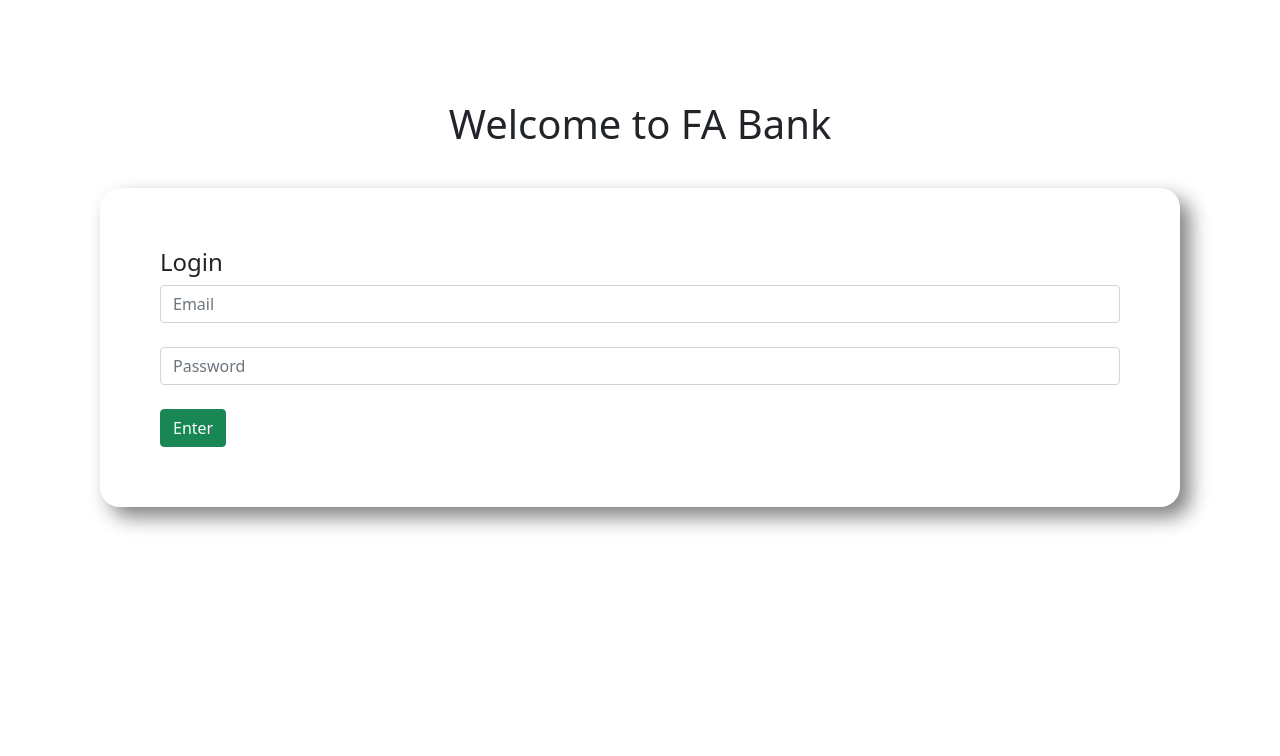
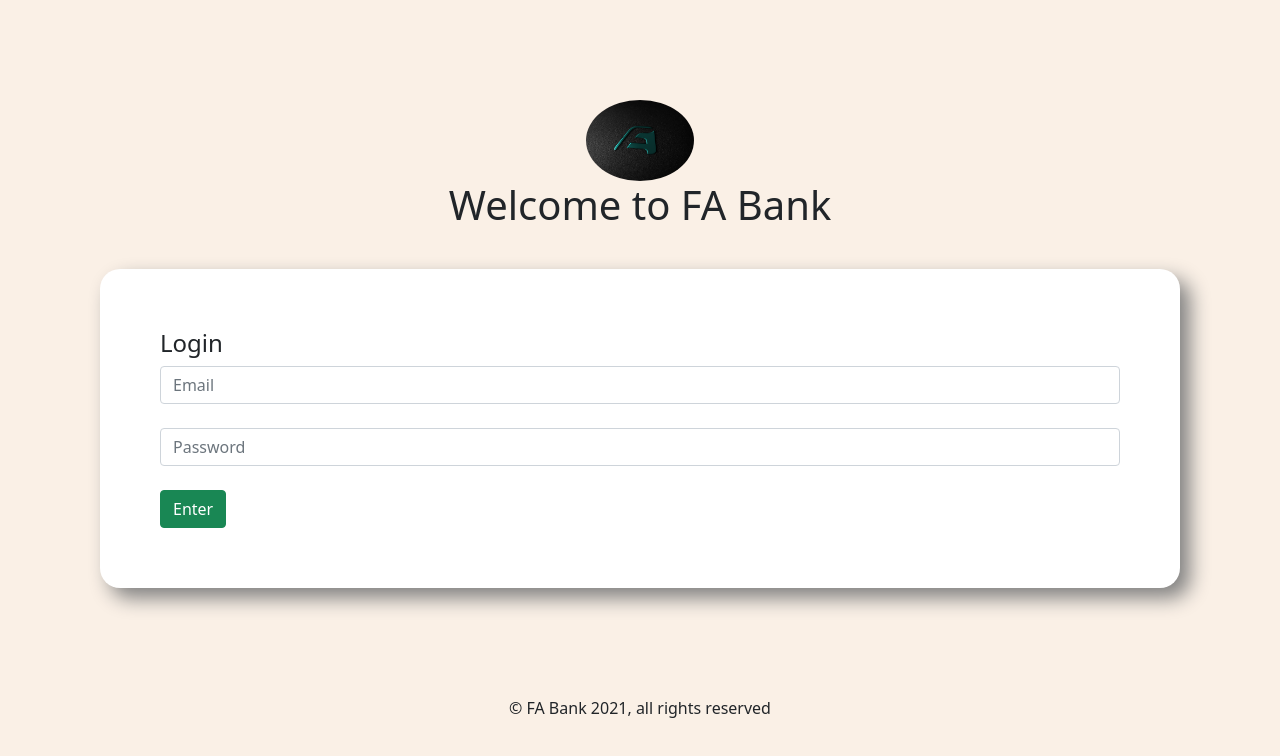
Before and after one commit to fahimahammed/fa-bank, a plain HTML site: page index.html in a window 1280 px wide. Drawn offline with nearby package versions, Linux system fonts and the light colour scheme.

Commit message:
some style and logo added

```diff
--- a/index.html
+++ b/index.html
@@ -10,6 +10,7 @@
 <body>
     <!------Login area ------------>
     <div id="login-area">
+        <img src="images/logo.webp" alt="" class="bank-logo">
         <h1 class="text-center">Welcome to FA Bank</h1>
         <div class="submit-area">
             <h4>Login</h4>
@@ -60,7 +61,9 @@
             </div>
         </div>
     </div>
-
+    <footer class="bank-footer">
+        <p class="text-center">© FA Bank 2021, all rights reserved</p>
+    </footer>
     <!--------JS Part ------------>
     <script>
 
--- a/style.css
+++ b/style.css
@@ -1,11 +1,20 @@
 body{
     padding: 100px;
+    background-color: linen;
+}
+.bank-logo{
+    border-radius: 50%;
+    display: block;
+    margin-left: auto;
+    margin-right: auto;
+    width: 10%;
 }
 .submit-area{
     margin-top: 40px;
     padding: 60px;
     border-radius: 20px;
     box-shadow: 10px 10px 20px gray;
+    background-color: white;
 }
 #transaction-area{
     display: none;
@@ -25,3 +34,6 @@ body{
 .balance{
     background-color: orange;
 }
+.bank-footer{
+    padding-top: 10%;
+}
```
Also changed, not shown: images/logo.webp (added).
